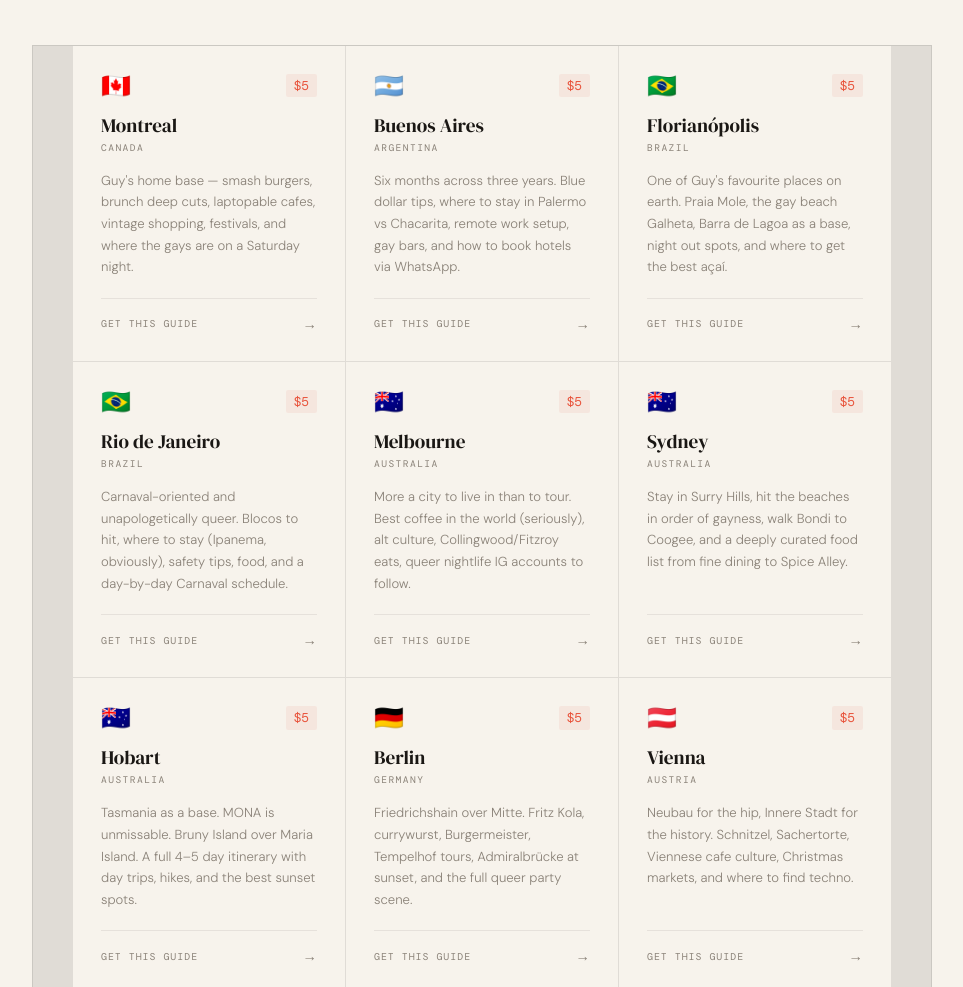
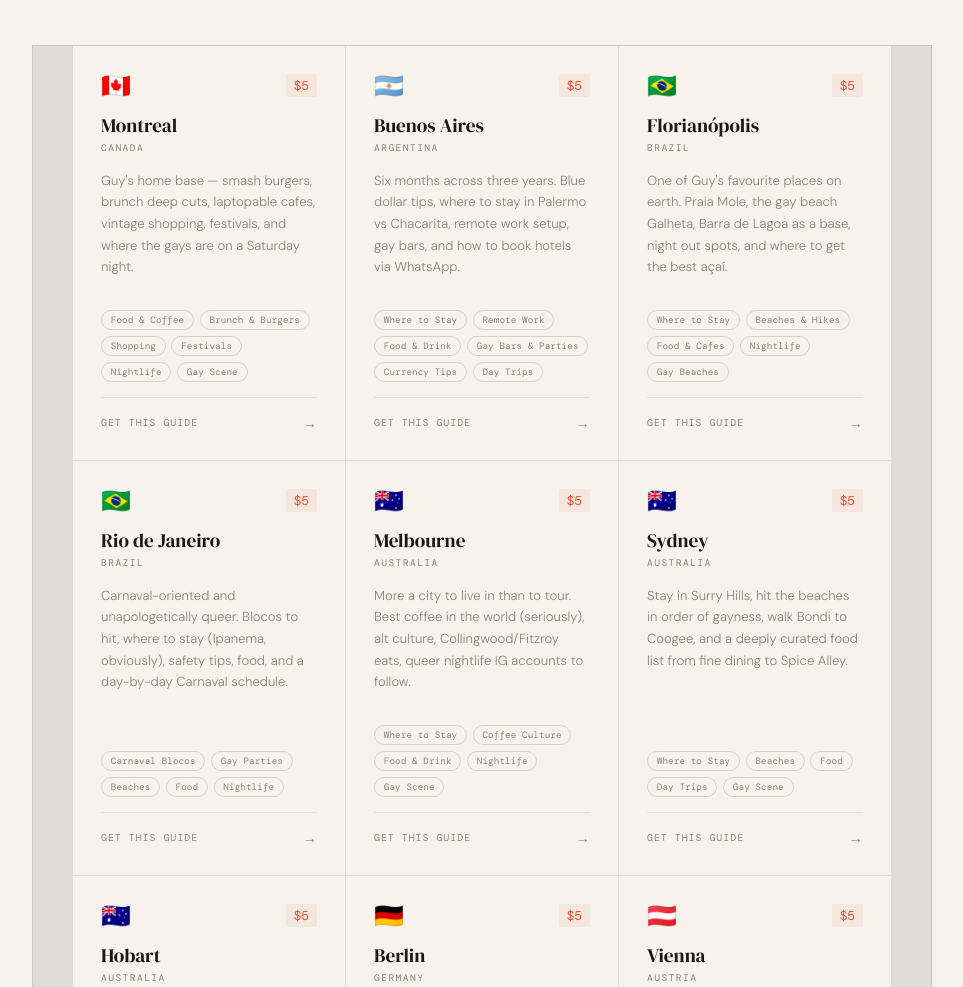
Before and after one commit to guyts/guides-by-guy, a plain HTML site: page index.html in a window 1280 px wide. Shown: the part 784-1771 px from the top of the page, without its empty margins (158-1121 px from the left). Drawn offline with nearby package versions, Linux system fonts and the light colour scheme; a web font is replaced by a local one.

Commit message:
Add covered areas tags to each city card

```diff
--- a/index.html
+++ b/index.html
@@ -337,6 +337,24 @@
       color: var(--ink);
     }
 
+    .card-areas {
+      display: flex;
+      flex-wrap: wrap;
+      gap: 0.35rem;
+      margin: 0.75rem 0 0.9rem;
+    }
+
+    .area-tag {
+      font-family: var(--mono);
+      font-size: 0.58rem;
+      color: var(--muted);
+      border: 1px solid rgba(26,23,20,0.15);
+      border-radius: 20px;
+      padding: 0.2rem 0.55rem;
+      letter-spacing: 0.01em;
+      white-space: nowrap;
+    }
+
     .card-buy {
       font-family: var(--mono);
       font-size: 0.62rem;
@@ -460,67 +478,80 @@
       {
         flag: "🇨🇦", city: "Montreal", country: "Canada",
         desc: "Guy's home base — smash burgers, brunch deep cuts, laptopable cafes, vintage shopping, festivals, and where the gays are on a Saturday night.",
+        areas: ["Food & Coffee", "Brunch & Burgers", "Shopping", "Festivals", "Nightlife", "Gay Scene"],
         url: "https://guidesbyguy.lemonsqueezy.com/checkout/buy/f744383c-362d-44b6-823a-c266a6579186?discount=0",
       },
       {
         flag: "🇦🇷", city: "Buenos Aires", country: "Argentina",
         desc: "Six months across three years. Blue dollar tips, where to stay in Palermo vs Chacarita, remote work setup, gay bars, and how to book hotels via WhatsApp.",
+        areas: ["Where to Stay", "Remote Work", "Food & Drink", "Gay Bars & Parties", "Currency Tips", "Day Trips"],
         url: "https://guidesbyguy.lemonsqueezy.com/checkout/buy/2b77d634-0134-42f3-b5ba-985e809aa803",
       },
       {
         flag: "🇧🇷", city: "Florianópolis", country: "Brazil",
         desc: "One of Guy's favourite places on earth. Praia Mole, the gay beach Galheta, Barra de Lagoa as a base, night out spots, and where to get the best açaí.",
+        areas: ["Where to Stay", "Beaches & Hikes", "Food & Cafes", "Nightlife", "Gay Beaches"],
         url: "https://guidesbyguy.lemonsqueezy.com/checkout/buy/c962cd80-0bc2-4028-a749-289983f8e8be",
       },
       {
         flag: "🇧🇷", city: "Rio de Janeiro", country: "Brazil",
         desc: "Carnaval-oriented and unapologetically queer. Blocos to hit, where to stay (Ipanema, obviously), safety tips, food, and a day-by-day Carnaval schedule.",
+        areas: ["Carnaval Blocos", "Gay Parties", "Beaches", "Food", "Nightlife"],
         url: "https://guidesbyguy.lemonsqueezy.com/checkout/buy/e36203b4-8d08-46cd-b8ad-33c7ecc75b9d",
       },
       {
         flag: "🇦🇺", city: "Melbourne", country: "Australia",
         desc: "More a city to live in than to tour. Best coffee in the world (seriously), alt culture, Collingwood/Fitzroy eats, queer nightlife IG accounts to follow.",
+        areas: ["Where to Stay", "Coffee Culture", "Food & Drink", "Nightlife", "Gay Scene"],
         url: "https://guidesbyguy.lemonsqueezy.com/checkout/buy/15ada0c3-e56d-4e0b-8916-5396297ac4db",
       },
       {
         flag: "🇦🇺", city: "Sydney", country: "Australia",
         desc: "Stay in Surry Hills, hit the beaches in order of gayness, walk Bondi to Coogee, and a deeply curated food list from fine dining to Spice Alley.",
+        areas: ["Where to Stay", "Beaches", "Food", "Day Trips", "Gay Scene"],
         url: "https://guidesbyguy.lemonsqueezy.com/checkout/buy/96e19f71-0982-4579-af07-b295a18fc10e",
       },
       {
         flag: "🇦🇺", city: "Hobart", country: "Australia",
         desc: "Tasmania as a base. MONA is unmissable. Bruny Island over Maria Island. A full 4–5 day itinerary with day trips, hikes, and the best sunset spots.",
+        areas: ["Day Trips", "Hiking", "Wildlife", "MONA", "Food & Coffee"],
         url: "https://guidesbyguy.lemonsqueezy.com/checkout/buy/df91103d-b94c-4d70-af7d-1f290e61ac79",
       },
       {
         flag: "🇩🇪", city: "Berlin", country: "Germany",
         desc: "Friedrichshain over Mitte. Fritz Kola, currywurst, Burgermeister, Tempelhof tours, Admiralbrücke at sunset, and the full queer party scene.",
+        areas: ["Where to Stay", "Food & Drink", "Queer Scene", "Culture & Museums", "Getting Around"],
         url: "https://guidesbyguy.lemonsqueezy.com/checkout/buy/a1b87dba-774e-4b6d-961a-ba8d536a441f",
       },
       {
         flag: "🇦🇹", city: "Vienna", country: "Austria",
         desc: "Neubau for the hip, Innere Stadt for the history. Schnitzel, Sachertorte, Viennese cafe culture, Christmas markets, and where to find techno.",
+        areas: ["Where to Stay", "Café Culture", "Food", "Culture & Concerts", "Nightlife"],
         url: "https://guidesbyguy.lemonsqueezy.com/checkout/buy/9986de24-d318-4575-b0da-e2a2e4d34174",
       },
       {
         flag: "🇬🇷", city: "Thessaloniki", country: "Greece",
         desc: "Greece's second city, properly done. Heptapyrgion at sunset, the Ano Poli old district, real museum ratings, Bit Bazaar, and the gay bar scene.",
+        areas: ["Old City & Museums", "Markets", "Food", "Nightlife", "Day Trips"],
         url: "https://guidesbyguy.lemonsqueezy.com/checkout/buy/d0416655-f338-4f81-ab4b-ff0900de4568",
       },
       {
         flag: "🇲🇽", city: "Zipolite & Oaxaca", country: "Mexico",
         desc: "Two guides in one. Zipolite: beach schedule, Soirée pop-up dinners, Disco Domingo, Playa del Amor. Oaxaca: mezcal, mole, Monte Albán, getting to Zipo.",
+        areas: ["Beach Life", "Where to Stay", "Food & Mezcal", "Nightlife", "Oaxaca"],
         url: "https://guidesbyguy.lemonsqueezy.com/checkout/buy/8f6a30fb-7fb4-4cf7-8dd2-39532960a142",
       },
       {
         flag: "🇳🇿", city: "Auckland", country: "New Zealand",
         desc: "Honest take: sleepy but useful. Ponsonby for vibes, K-Road for gay stuff, Pasifika festival if you time it right, and great Asian food across the board.",
+        areas: ["Where to Stay", "Asian Food", "Beaches", "Nightlife", "Gay Scene"],
         url: "https://guidesbyguy.lemonsqueezy.com/checkout/buy/752a52b0-4001-49b7-9121-69845dcaa0d8",
       },
       {
         flag: "🇺🇸", city: "New York", country: "USA",
         wip: true,
         desc: "Still cooking. Coming soon with Guy's take on NYC — neighbourhood picks, food, and the spots worth knowing beyond the obvious.",
+        areas: ["Where to Stay", "Things to Do", "Food"],
         url: null,
       },
     ];
@@ -545,6 +576,7 @@
         <div class="card-city">${g.city}</div>
         <div class="card-country">${g.country}</div>
         <div class="card-desc">${g.desc}</div>
+        ${g.areas ? `<div class="card-areas">${g.areas.map(a => `<span class="area-tag">${a}</span>`).join('')}</div>` : ''}
         <div class="card-footer">
           ${g.wip
             ? '<span class="card-wip">Work in progress</span>'
```
